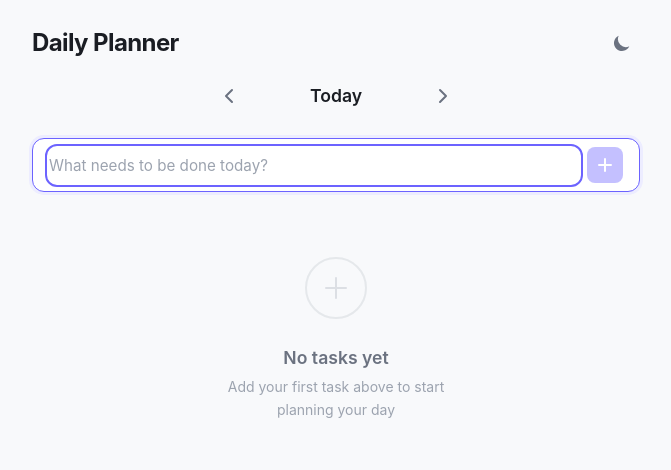
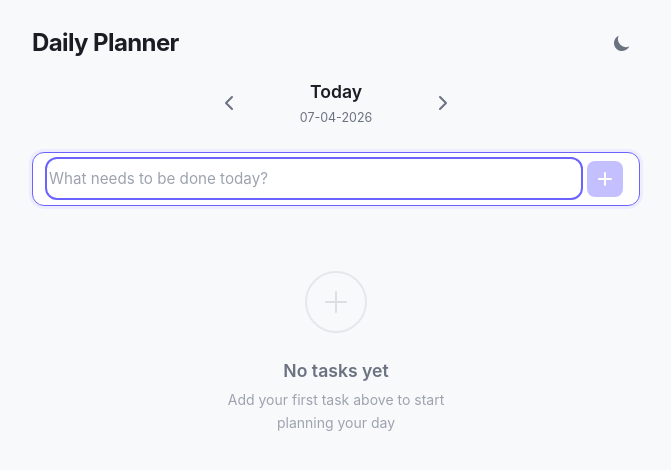
Before and after one commit to mallikotipalli2/Task-Planner, a React (Vite) app: page / in a window 1280 px wide. Shown: the top 470 px of the page, without its empty margins (304-975 px from the left). Built offline with nearby package versions, Linux system fonts and the light colour scheme.

Commit message:
feat: show date in dd-mm-yyyy format alongside Today/Tomorrow labels

```diff
--- a/src/components/Header.tsx
+++ b/src/components/Header.tsx
@@ -1,6 +1,6 @@
 import React from 'react';
 import { useTaskStore } from '../store';
-import { formatDateLabel, toDateKey } from '../utils';
+import { formatDateLabel, formatDateDDMMYYYY, toDateKey } from '../utils';
 import { ThemeToggle } from './ThemeToggle';
 
 export const Header: React.FC = () => {
@@ -43,6 +43,7 @@ export const Header: React.FC = () => {
                 </button>
                 <div className="header__date-group">
                     <span className="header__date">{formatDateLabel(currentDate)}</span>
+                    <span className="header__date-sub">{formatDateDDMMYYYY(currentDate)}</span>
                     {!isToday && (
                         <button className="header__today-btn" onClick={goToToday}>
                             Go to Today
--- a/src/index.css
+++ b/src/index.css
@@ -181,6 +181,13 @@ input {
     font-size: 1.1rem;
     font-weight: 600;
     color: var(--color-text);
+}
+
+.header__date-sub {
+    font-size: 0.78rem;
+    font-weight: 400;
+    color: var(--color-text-secondary, #888);
+    margin-top: 1px;
 }
 
 .header__today-btn {
--- a/src/utils.ts
+++ b/src/utils.ts
@@ -32,6 +32,14 @@ export function formatDateLabel(dateKey: string): string {
 }
 
 /**
+ * Formats a YYYY-MM-DD date key to DD-MM-YYYY.
+ */
+export function formatDateDDMMYYYY(dateKey: string): string {
+    const [y, m, d] = dateKey.split('-');
+    return `${d}-${m}-${y}`;
+}
+
+/**
  * Generate a unique ID.
  */
 export function generateId(): string {
```
